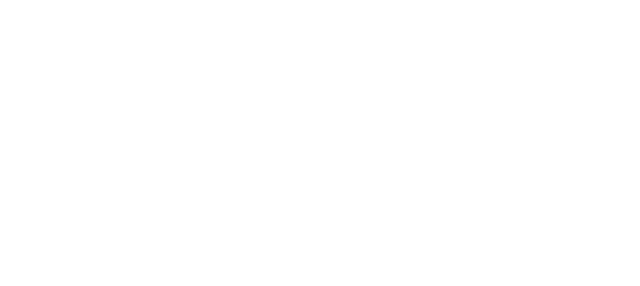
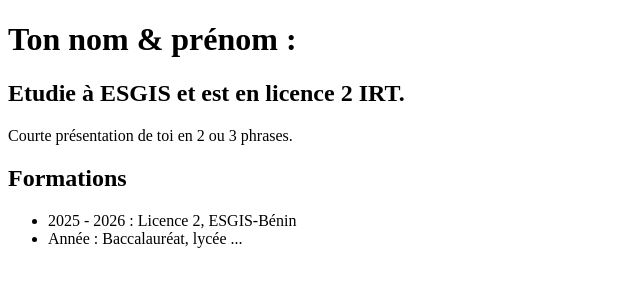
Before and after one commit to Saha66-tech/mon-cv, a plain HTML site: page index.html in a window 1280 px wide. Shown: the whole page, without its empty margins (0-640 px from the left). Drawn offline with Linux system fonts and the light colour scheme.

Commit message:
mise en place de la section formations

```diff
--- a/index.html
+++ b/index.html
@@ -7,6 +7,19 @@
     <link rel="stylesheet" href="style.css">
 </head>
 <body>
-
+    <!--Titre.-->
+    <h1>Ton nom & prénom :</h1>
+    <h2>Etudie à ESGIS et est en licence 2 IRT.</h2>
+    <!--Courte description.-->
+    <p>Courte présentation de toi en 2 ou 3 phrases.</p>
+    <!--Formations.-->
+    <h2>Formations</h2>
+    <ul>
+        <li>2025 - 2026 : Licence 2, ESGIS-Bénin</li>
+        <li>Année : Baccalauréat, lycée ...</li>
+    </ul>
+    <!--Expériences.-->
+    <!--Compétences.-->
+    <!--Associations.-->
 </body>
 </html>
```
